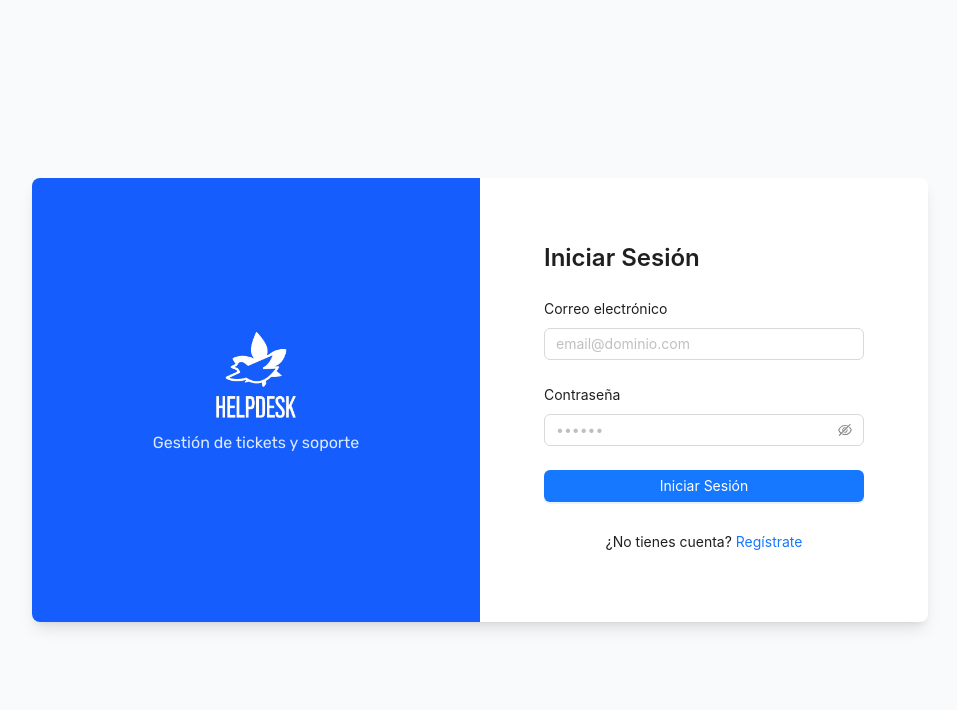
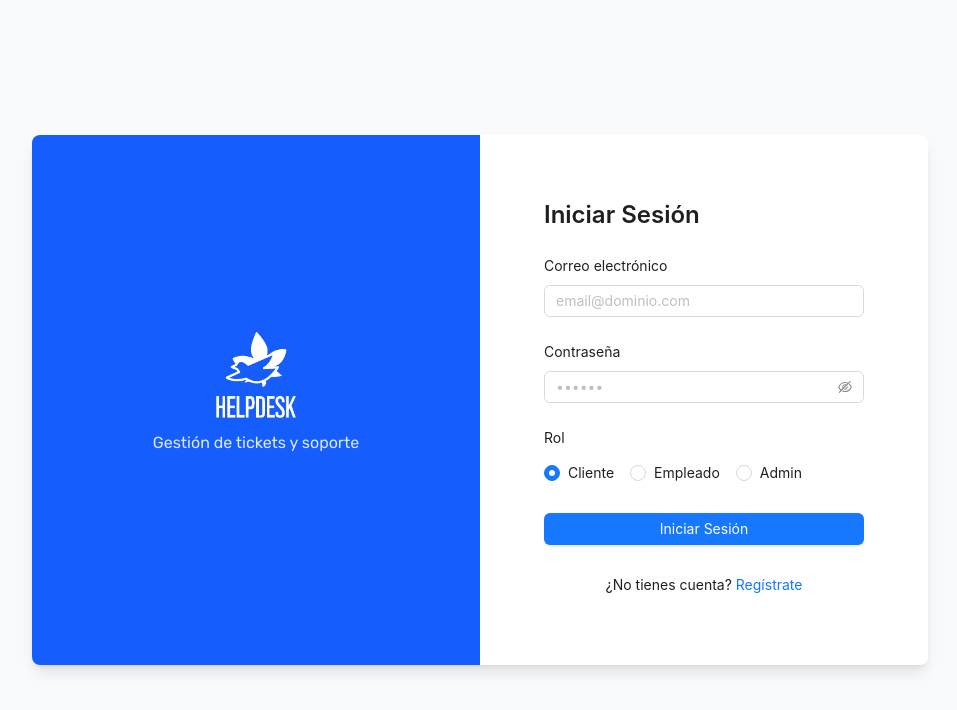
Before and after one commit to Diego3pz/HelpDesk-Frontend, a Next.js app: page /auth/login in a window 1280 px wide. Shown: the top 710 px of the page, without its empty margins (160-1117 px from the left). Built offline with nearby package versions, Linux system fonts and the light colour scheme; what @ant-design/nextjs-registry would draw is missing.

Commit message:
feat(auth): actualiza formularios de login y registro

```diff
--- a/app/auth/login/FormLogin.tsx
+++ b/app/auth/login/FormLogin.tsx
@@ -2,7 +2,7 @@
 
 import React from "react";
 import { useForm, Controller } from "react-hook-form";
-import { Input, Button, Form, Typography } from "antd";
+import { Input, Button, Form, Typography, Radio } from "antd";
 import { useRouter } from "next/navigation";
 import Link from "next/link";
 
@@ -11,6 +11,7 @@ const { Title, Text } = Typography;
 type LoginData = {
     email: string;
     password: string;
+    role: "cliente" | "empleado" | "admin";
 };
 
 export default function FormLogin() {
@@ -87,6 +88,26 @@ export default function FormLogin() {
                         />
                     </Form.Item>
 
+                    <Form.Item
+                        label="Rol"
+                        validateStatus={errors.role ? "error" : ""}
+                        help={errors.role?.message}
+                    >
+                        <Controller
+                            name="role"
+                            control={control}
+                            defaultValue="cliente"
+                            rules={{ required: "Selecciona un rol" }}
+                            render={({ field }) => (
+                                <Radio.Group {...field}>
+                                    <Radio value="cliente">Cliente</Radio>
+                                    <Radio value="empleado">Empleado</Radio>
+                                    <Radio value="admin">Admin</Radio>
+                                </Radio.Group>
+                            )}
+                        />
+                    </Form.Item>
+
                     <Form.Item>
                         <Button
                             type="primary"
@@ -101,7 +122,7 @@ export default function FormLogin() {
                     <Form.Item style={{ textAlign: "center", marginBottom: 0 }}>
                         <Text>
                             ¿No tienes cuenta?{" "}
-                            <Link href="/register" style={{ color: "#1677ff" }}>
+                            <Link href="/auth/register" style={{ color: "#1677ff" }}>
                                 Regístrate
                             </Link>
                         </Text>
--- a/app/auth/register/FormRegister.tsx
+++ b/app/auth/register/FormRegister.tsx
@@ -27,6 +27,8 @@ export default function FormRegister() {
     const password = watch("password", "");
 
     return (
-        <></>
+        <>
+            <h1>Registro</h1>
+        </>
     );
 }
```
